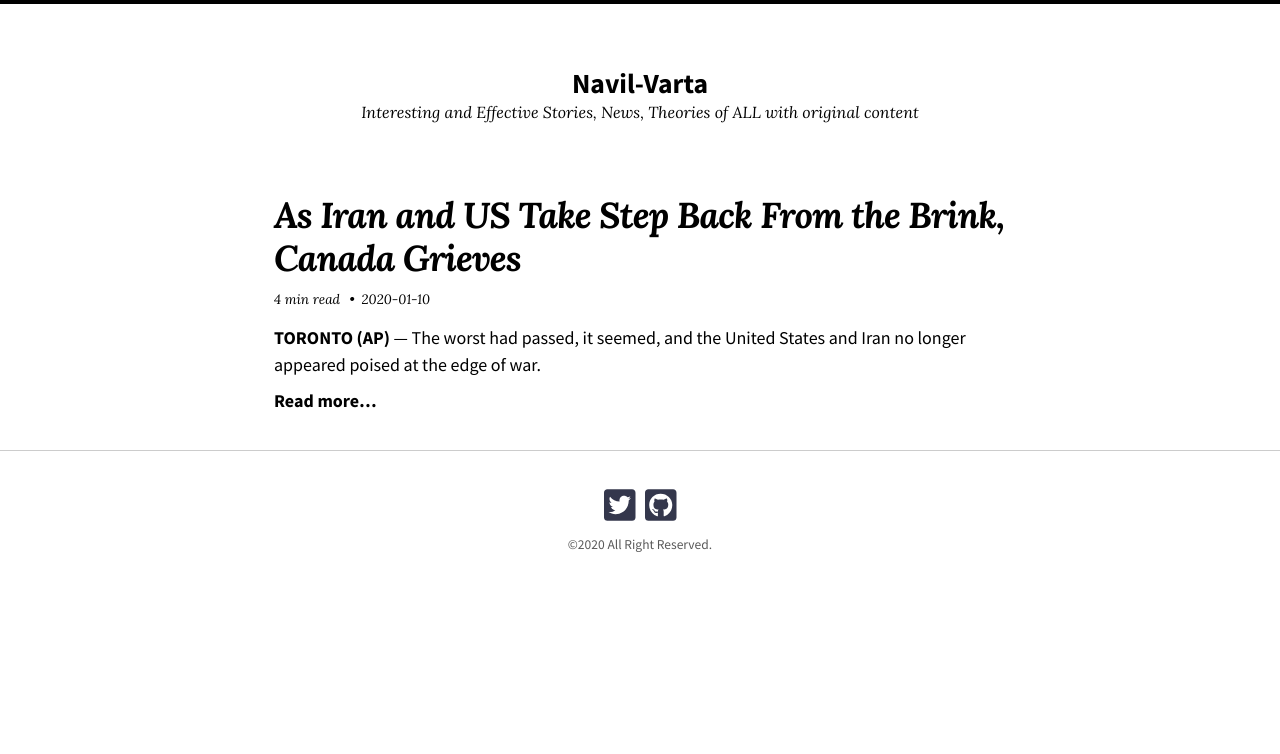
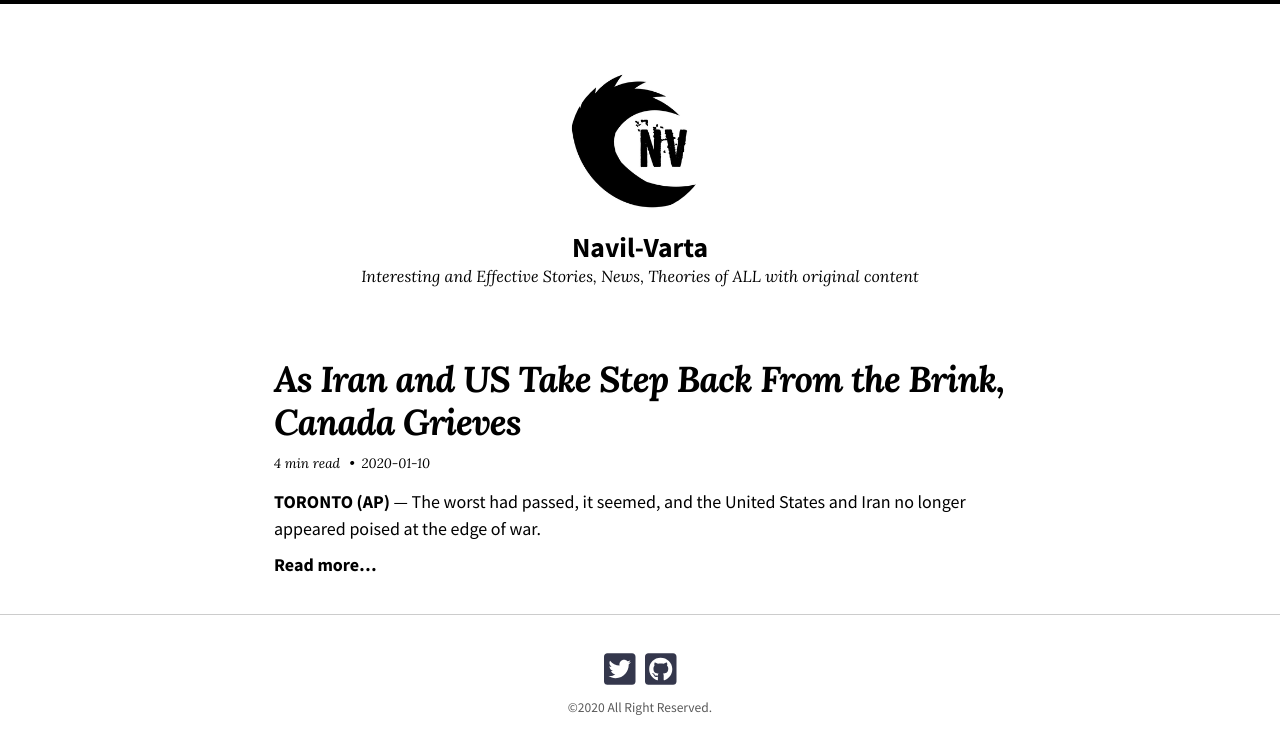
Before and after one commit to mcubescloud/navilvarta, a Jekyll site: the page built from index.html, in a window 1280 px wide. Shown: the top 754 px of the page. Built offline with Jekyll 4.4.1, drawn with Linux system fonts in a browser that asks for light colours; nearby versions of some CDN libraries; the list of posts is cut into pages by our own code.

Commit message:
Update _config.yml

```diff
--- a/_config.yml
+++ b/_config.yml
@@ -5,7 +5,7 @@ title: "Navil-Varta"
 description: "Interesting and Effective Stories, News, Theories of ALL with original content"
 baseurl:
 url: "https://navilvarta.ga"
-logo: # path of site logo, e.g. "/images/logo.png"
+logo: favicon.ico/nv.ico
 date_format: "%Y-%m-%d"
 read_time: true
 words_per_minute: 200
```
